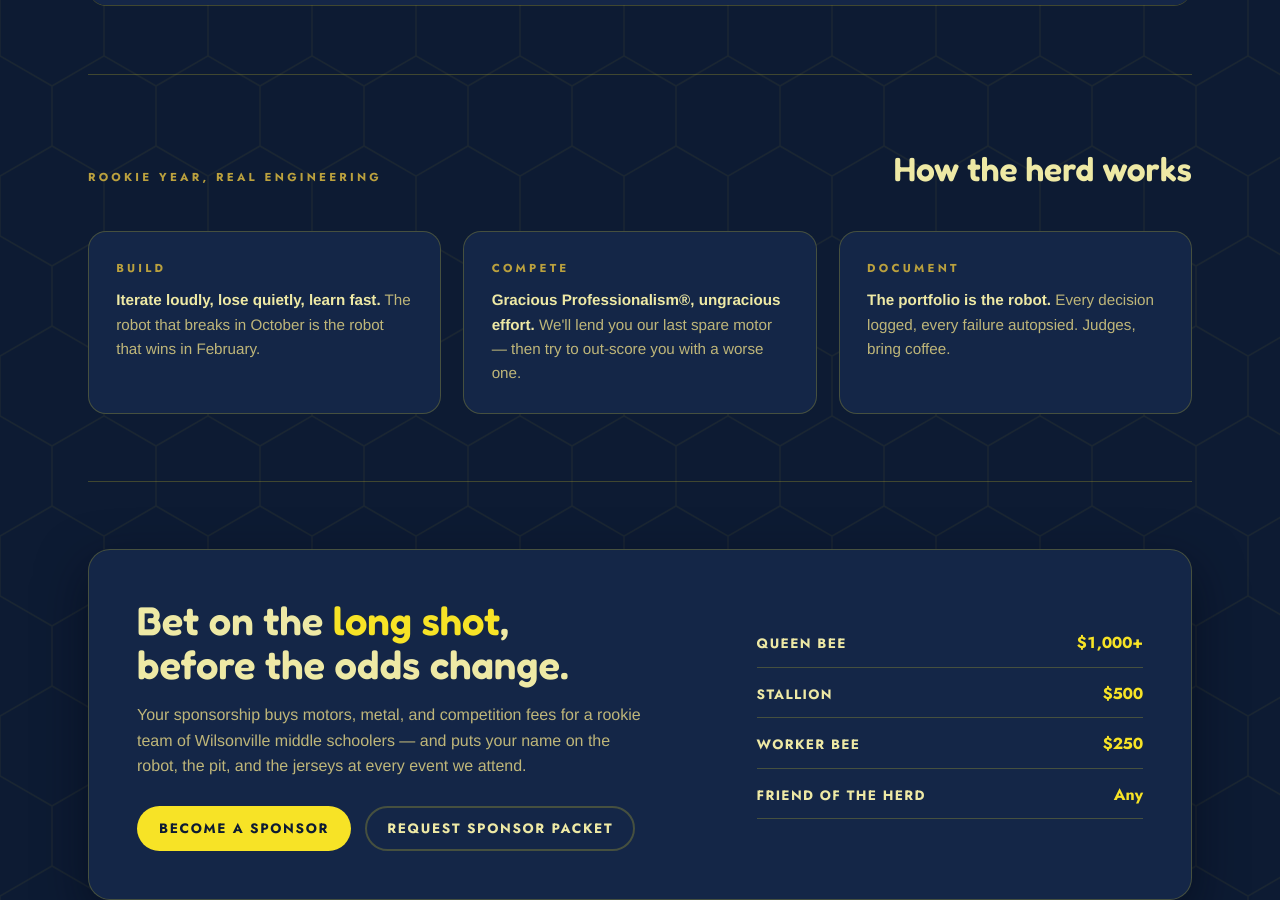
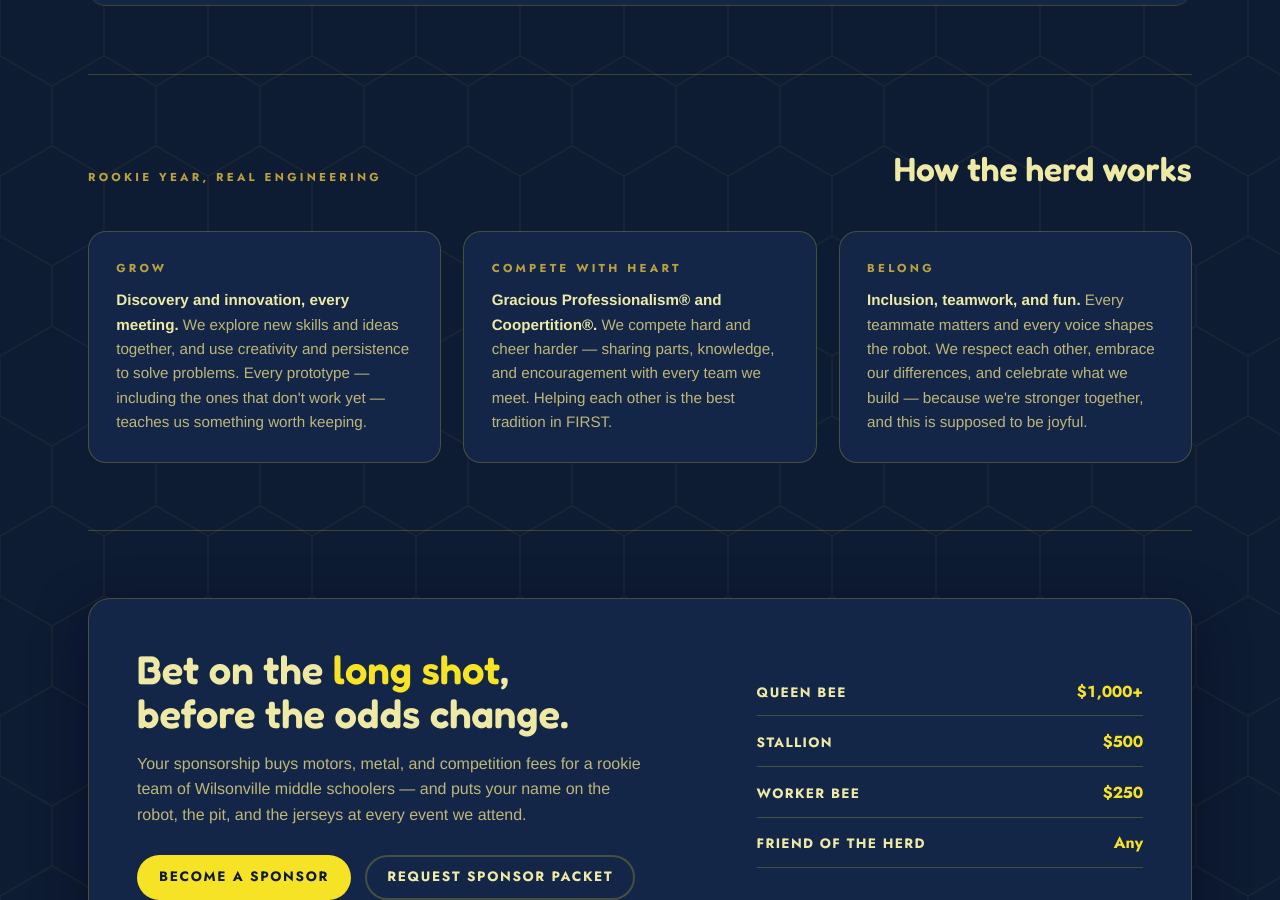
Before and after one commit to DarkHorseFTC/DarkHorseFTC.github.io, a Jekyll site: the page built from index.html, in a window 1280 px wide and 900 px high, scrolled down 2494 px. Built offline with Jekyll 4.4.1, drawn with Linux system fonts in a browser that asks for light colours.

Commit message:
Rewrite team values section around FIRST Core Values

```diff
--- a/index.html
+++ b/index.html
@@ -91,9 +91,9 @@ title: DarkHorse Robotics — FIRST Tech Challenge Team 33477
       <h2>How the herd works</h2>
     </div>
     <div class="creed">
-      <div class="creed-card"><span class="label">Build</span><p><b>Iterate loudly, lose quietly, learn fast.</b> The robot that breaks in October is the robot that wins in February.</p></div>
-      <div class="creed-card"><span class="label">Compete</span><p><b>Gracious Professionalism&reg;, ungracious effort.</b> We'll lend you our last spare motor — then try to out-score you with a worse one.</p></div>
-      <div class="creed-card"><span class="label">Document</span><p><b>The portfolio is the robot.</b> Every decision logged, every failure autopsied. Judges, bring coffee.</p></div>
+      <div class="creed-card"><span class="label">Grow</span><p><b>Discovery and innovation, every meeting.</b> We explore new skills and ideas together, and use creativity and persistence to solve problems. Every prototype — including the ones that don't work yet — teaches us something worth keeping.</p></div>
+      <div class="creed-card"><span class="label">Compete with heart</span><p><b>Gracious Professionalism&reg; and Coopertition&reg;.</b> We compete hard and cheer harder — sharing parts, knowledge, and encouragement with every team we meet. Helping each other is the best tradition in FIRST.</p></div>
+      <div class="creed-card"><span class="label">Belong</span><p><b>Inclusion, teamwork, and fun.</b> Every teammate matters and every voice shapes the robot. We respect each other, embrace our differences, and celebrate what we build — because we're stronger together, and this is supposed to be joyful.</p></div>
     </div>
   </section>
 
```
